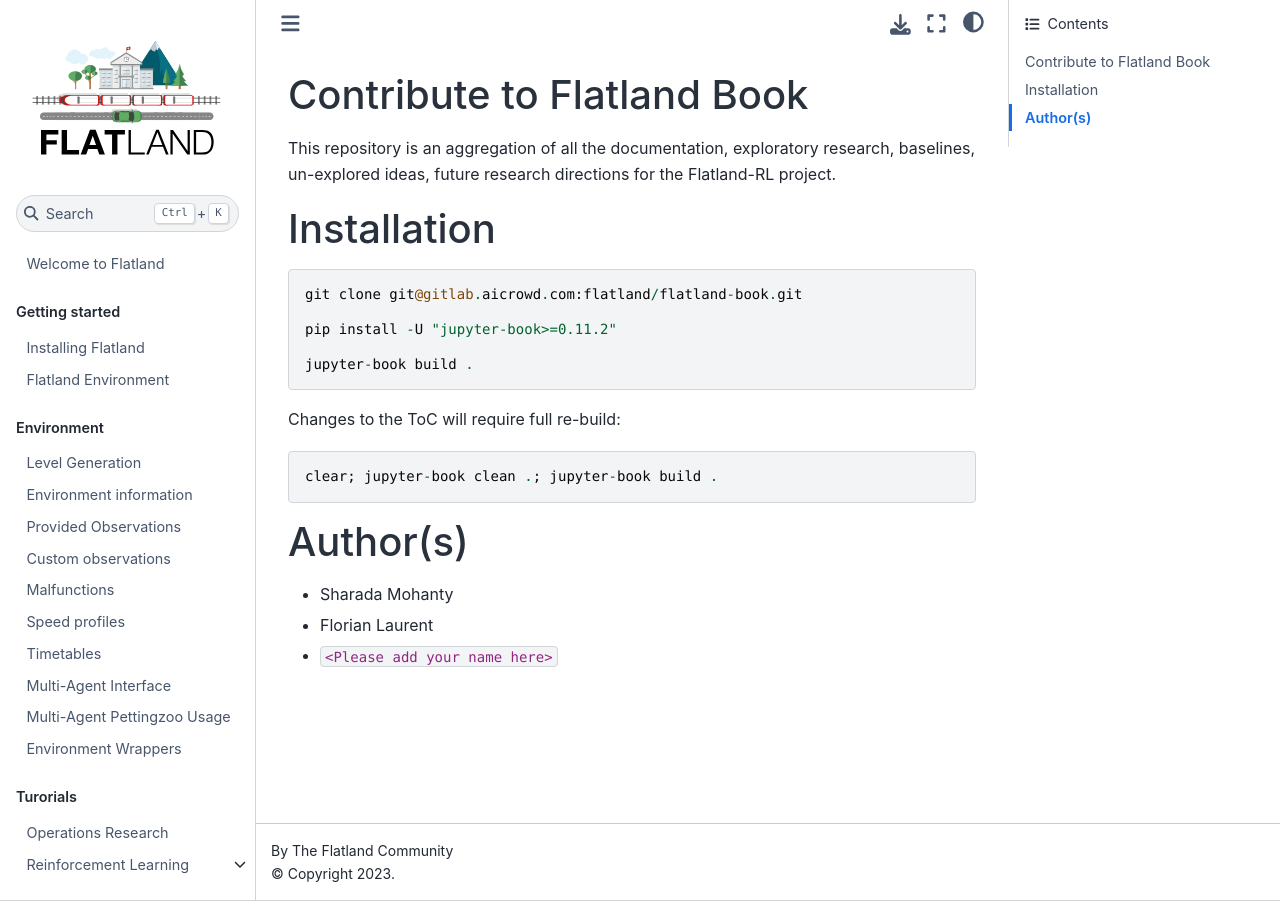
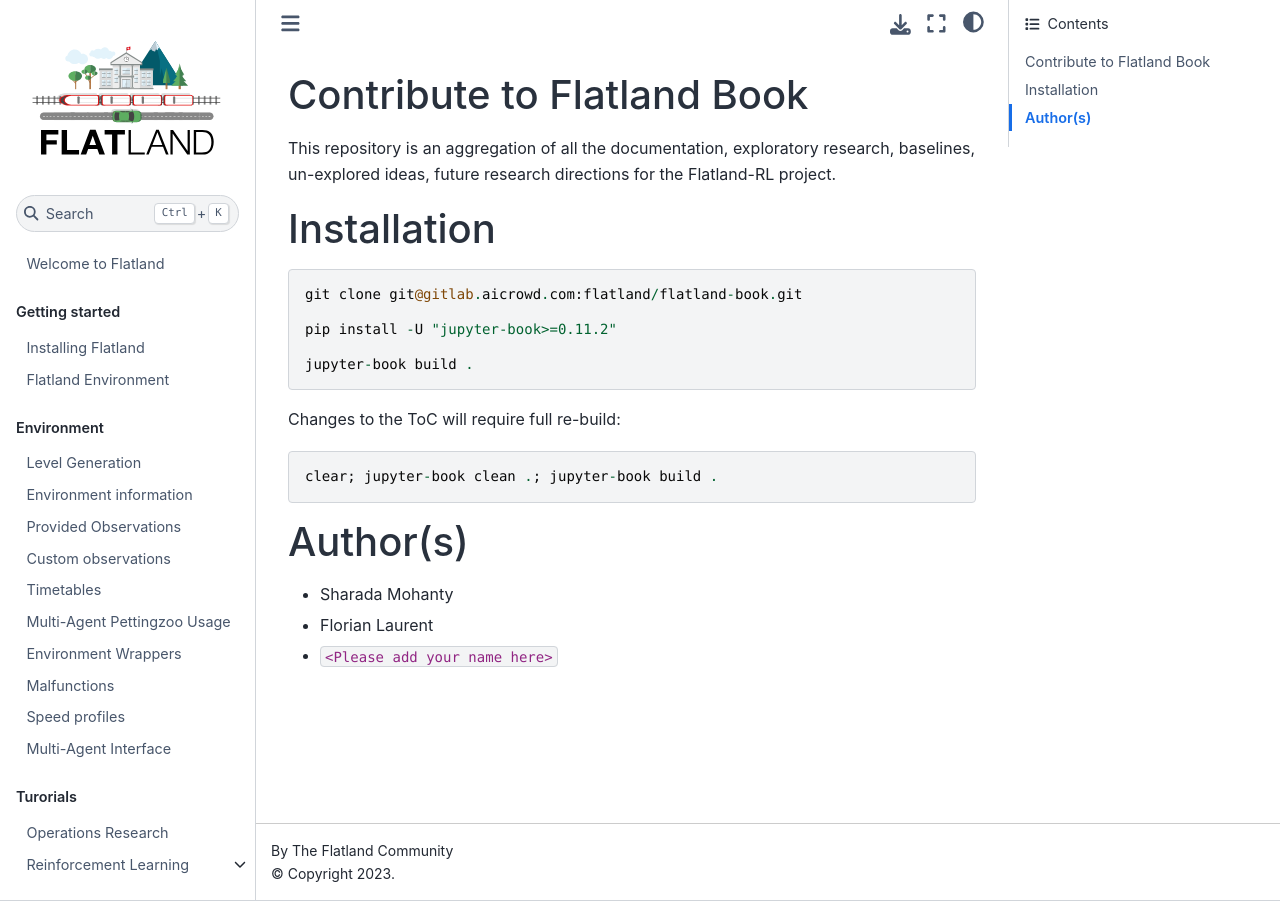
Before and after one commit to flatland-association/flatland-book, a Jupyter Book: the page built from README.md, in a window 1280 px wide. Built offline with Jupyter Book 1.0.4 settings and Sphinx 7.4.7 and the Sphinx Book theme 1.1.4, drawn with Linux system fonts in a browser that asks for light colours; pages that are not in the unit, such as notebooks, are missing from menus.

```diff
--- a/_toc.yml
+++ b/_toc.yml
@@ -21,13 +21,13 @@ parts:
   - file: environment/environment_information
   - file: environment/observations
   - file: environment/custom_observations
+  - file: environment/timetables
+  - file: environment/interface
+  - file: environment/wrappers
   - file: environment/stochasticity
   - file: environment/speed_profiles
+  - file: environment/pettingzoo
   - file: environment/Agent-Close-Following
-  - file: environment/timetables
-  - file: environment/pettingzoo
-  - file: environment/interface
-  - file: environment/wrappers
   # - file: _sources/flatland/docs/10_interface_toc.rst
 
 # - caption: Environment Documentation
```
